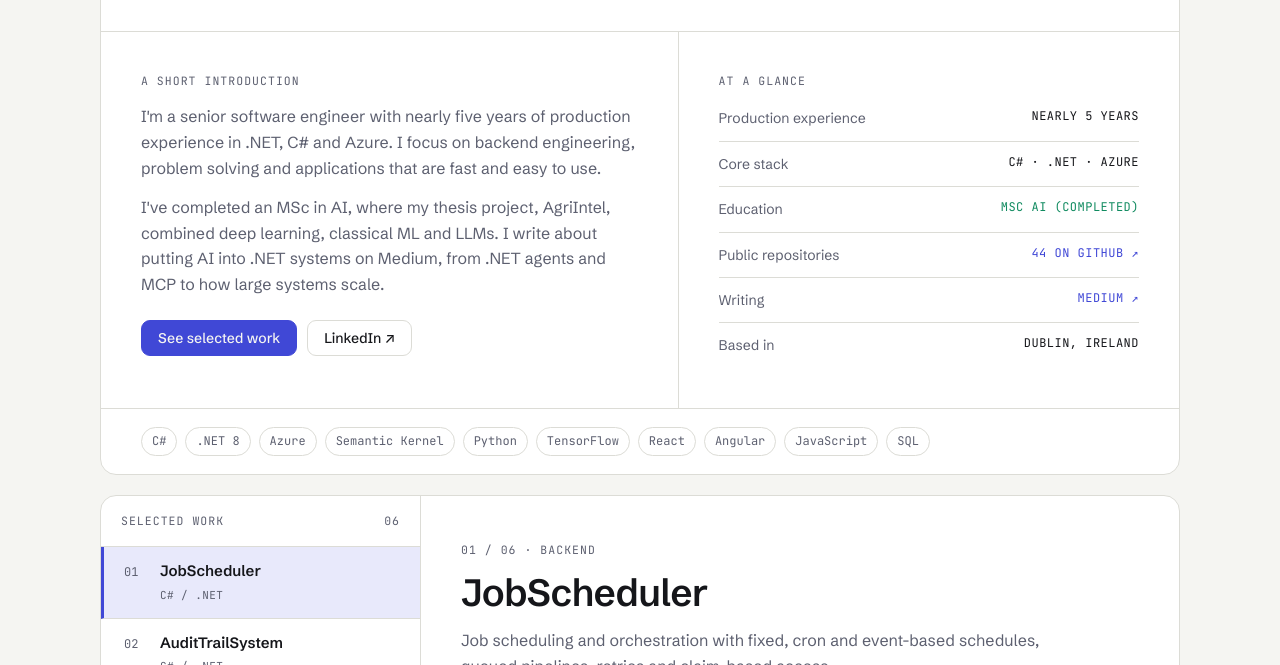
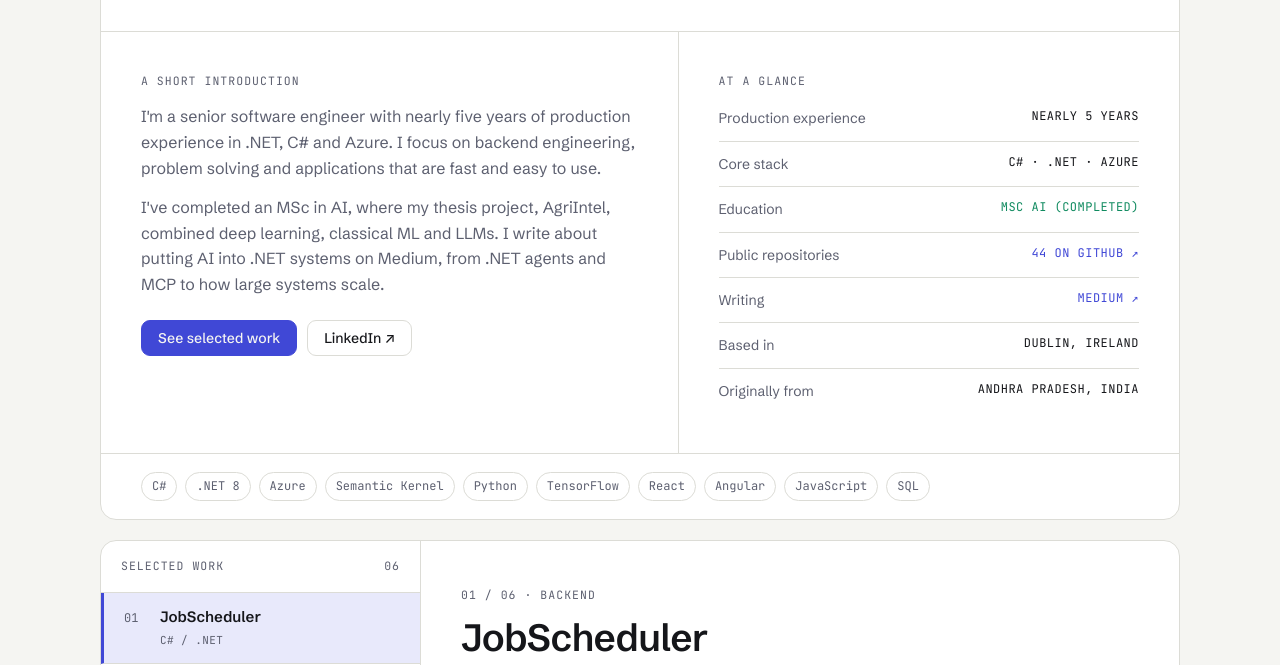
Before and after one commit to bhargavkoya/bhargavkoya, a plain HTML site: page index.html in a window 1280 px wide. Shown: the part 435-1100 px from the top of the page. Drawn offline with Linux system fonts and the light colour scheme; no server answers.

Commit message:
Add 'Originally from' to at-a-glance facts
Co-Authored-By: Claude Sonnet 5.5 <noreply@anthropic.com>

```diff
--- a/index.html
+++ b/index.html
@@ -239,6 +239,7 @@ footer{padding:28px 0 48px;display:flex;justify-content:space-between;gap:12px;f
           <div class="row"><dt>Public repositories</dt><dd><a id="gh-count" href="https://github.com/bhargavkoya">44 on GitHub ↗</a></dd></div>
           <div class="row"><dt>Writing</dt><dd><a href="https://medium.com/@bhargavkoya56">Medium ↗</a></dd></div>
           <div class="row"><dt>Based in</dt><dd>Dublin, Ireland</dd></div>
+          <div class="row"><dt>Originally from</dt><dd>Andhra Pradesh, India</dd></div>
         </dl>
       </div>
     </div>
```
